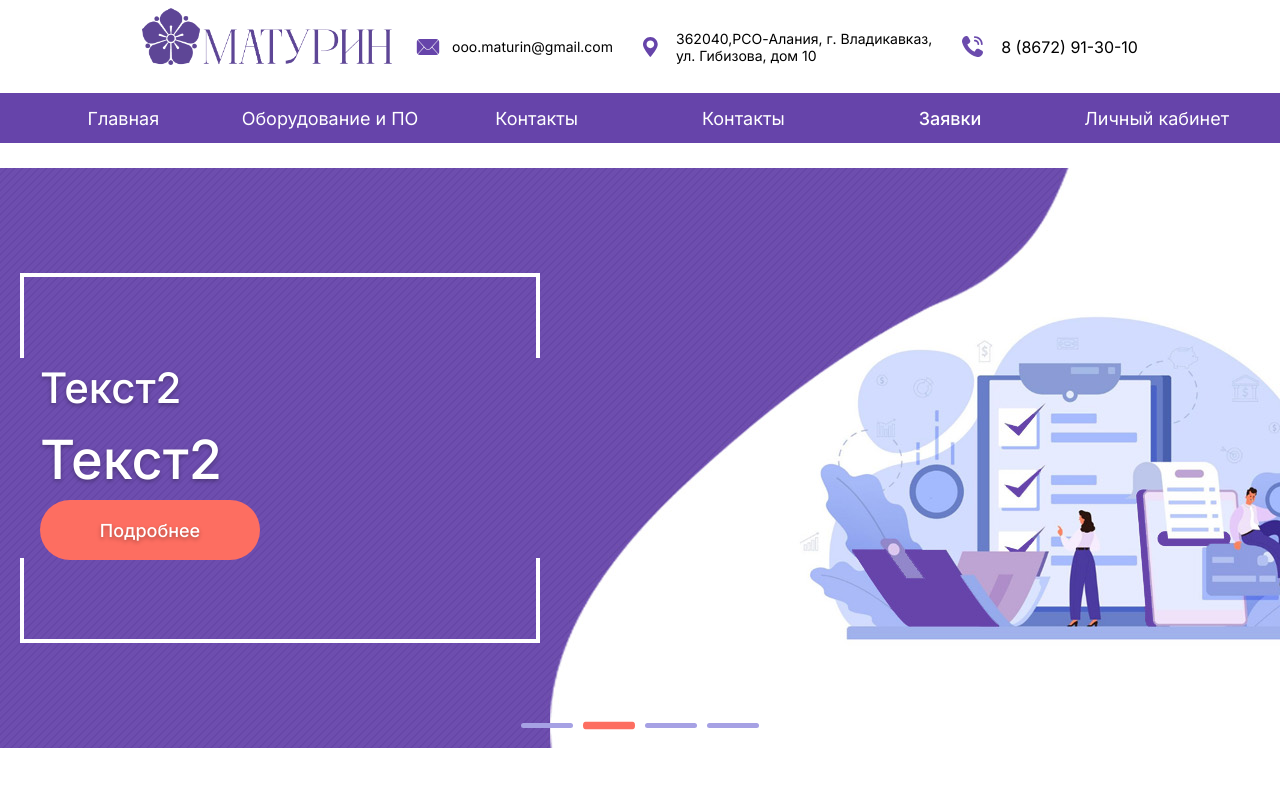
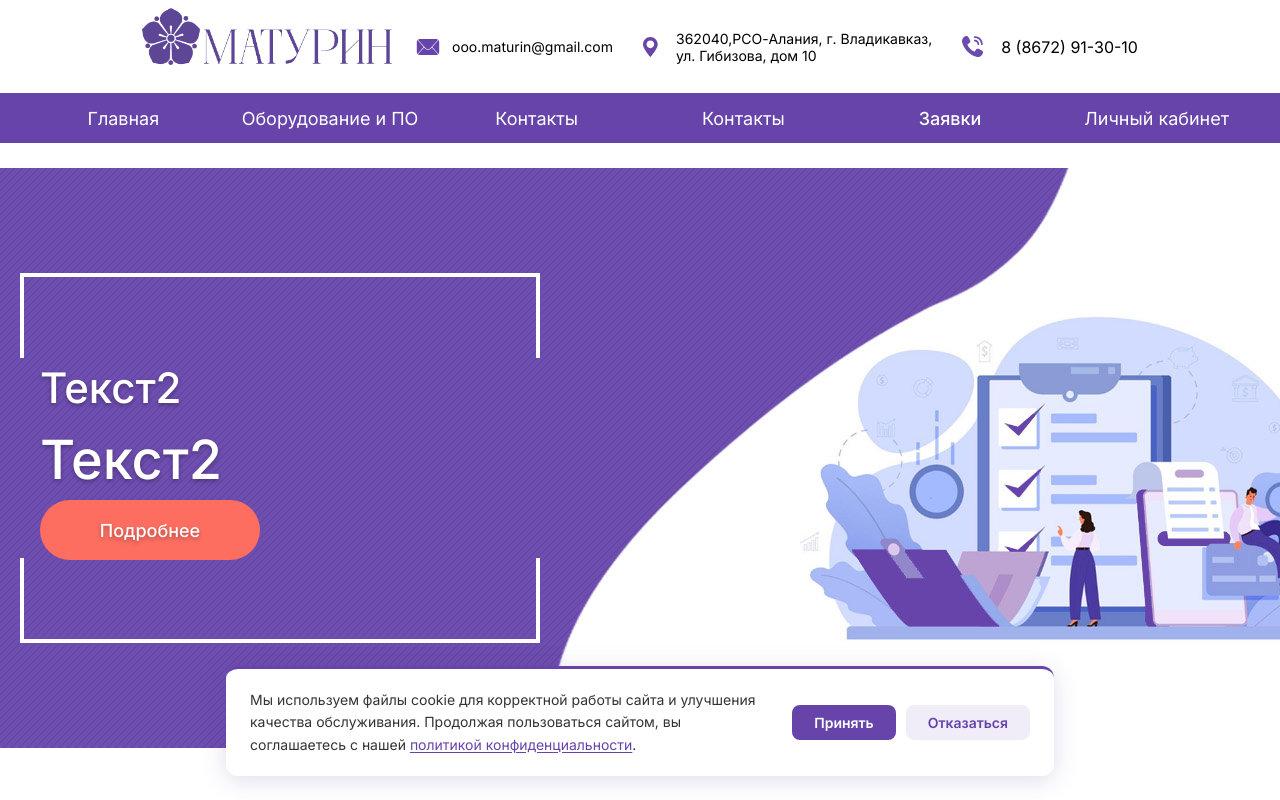
Before and after one commit to sskotezhov/maturin, a Next.js app in the folder frontend/: page / in a window 1280 px wide. Shown: the top 800 px of the page. Built offline with nearby package versions, Linux system fonts and the light colour scheme; no server answers.

Commit message:
add cookies

```diff
--- /dev/null
+++ b/frontend/app/components/CookieBanner.js
@@ -0,0 +1,47 @@
+'use client';
+
+import { useState, useEffect } from 'react';
+import Link from 'next/link';
+
+export default function CookieBanner() {
+  const [visible, setVisible] = useState(false);
+
+  useEffect(() => {
+    if (!localStorage.getItem('cookie_consent')) {
+      setVisible(true);
+    }
+  }, []);
+
+  function accept() {
+    localStorage.setItem('cookie_consent', 'accepted');
+    setVisible(false);
+  }
+
+  function decline() {
+    localStorage.setItem('cookie_consent', 'declined');
+    setVisible(false);
+  }
+
+  if (!visible) return null;
+
+  return (
+    <div className="cookie-banner" role="dialog" aria-label="Уведомление об использовании cookie">
+      <div className="cookie-banner__text">
+        Мы используем файлы cookie для корректной работы сайта и улучшения качества обслуживания.
+        Продолжая пользоваться сайтом, вы соглашаетесь с нашей{' '}
+        <Link href="/policy" className="cookie-banner__link">
+          политикой конфиденциальности
+        </Link>
+        .
+      </div>
+      <div className="cookie-banner__actions">
+        <button className="cookie-banner__btn cookie-banner__btn--accept" onClick={accept}>
+          Принять
+        </button>
+        <button className="cookie-banner__btn cookie-banner__btn--decline" onClick={decline}>
+          Отказаться
+        </button>
+      </div>
+    </div>
+  );
+}
--- a/frontend/app/layout.js
+++ b/frontend/app/layout.js
@@ -1,5 +1,6 @@
 import { Inter } from 'next/font/google';
 import './styles/globals.css';
+import CookieBanner from './components/CookieBanner';
 
 const inter = Inter({ subsets: ['cyrillic'] });
 
@@ -10,7 +11,10 @@ export const metadata = {
 export default function RootLayout({ children }) {
   return (
     <html lang="ru">
-      <body className={inter.className}>{children}</body>
+      <body className={inter.className}>
+        {children}
+        <CookieBanner />
+      </body>
     </html>
   );
 }
--- a/frontend/app/styles/globals.css
+++ b/frontend/app/styles/globals.css
@@ -15,3 +15,94 @@ body {
   margin: 0;
   padding: 0;
 }
+
+/* Cookie banner */
+.cookie-banner {
+  position: fixed;
+  bottom: 24px;
+  left: 50%;
+  transform: translateX(-50%);
+  z-index: 9999;
+  width: calc(100% - 48px);
+  max-width: 780px;
+  background: #fff;
+  border-radius: 12px;
+  box-shadow: 0 4px 24px rgba(82, 55, 144, 0.18);
+  padding: 20px 24px;
+  display: flex;
+  align-items: center;
+  gap: 24px;
+  border-top: 3px solid var(--color-purple);
+}
+
+.cookie-banner__text {
+  flex: 1;
+  font-family: Inter, sans-serif;
+  font-size: 14px;
+  line-height: 1.6;
+  color: var(--color-black);
+}
+
+.cookie-banner__link {
+  color: var(--color-purple);
+  text-decoration: underline;
+  text-underline-offset: 2px;
+}
+
+.cookie-banner__link:hover {
+  opacity: 0.75;
+}
+
+.cookie-banner__actions {
+  display: flex;
+  gap: 10px;
+  flex-shrink: 0;
+}
+
+.cookie-banner__btn {
+  padding: 9px 22px;
+  border-radius: 8px;
+  border: none;
+  font-family: Inter, sans-serif;
+  font-size: 14px;
+  font-weight: 600;
+  cursor: pointer;
+  transition: opacity 0.2s;
+}
+
+.cookie-banner__btn:hover {
+  opacity: 0.85;
+}
+
+.cookie-banner__btn--accept {
+  background: var(--color-purple);
+  color: #fff;
+}
+
+.cookie-banner__btn--decline {
+  background: #f0edf8;
+  color: var(--color-purple);
+}
+
+@media (max-width: 600px) {
+  .cookie-banner {
+    flex-direction: column;
+    align-items: stretch;
+    bottom: 0;
+    left: 0;
+    right: 0;
+    transform: none;
+    width: 100%;
+    border-radius: 12px 12px 0 0;
+    max-width: none;
+  }
+
+  .cookie-banner__actions {
+    justify-content: stretch;
+  }
+
+  .cookie-banner__btn {
+    flex: 1;
+    text-align: center;
+  }
+}
```
